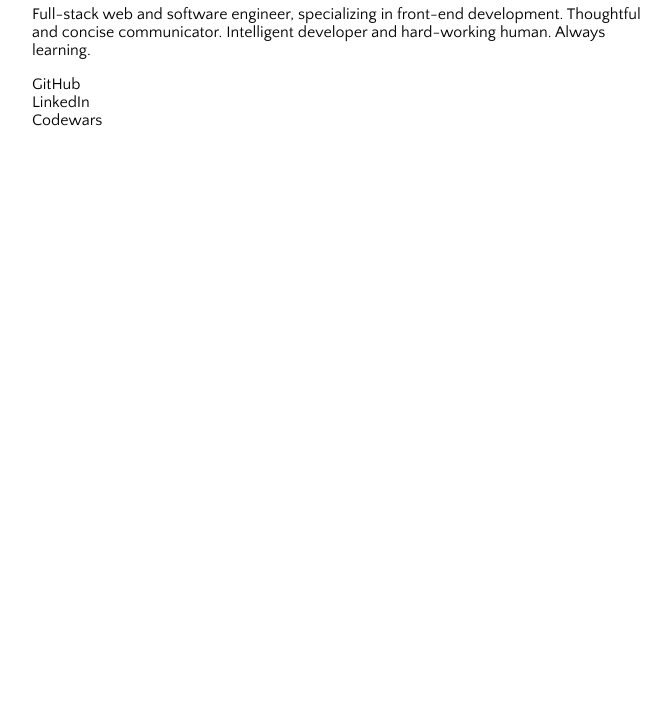
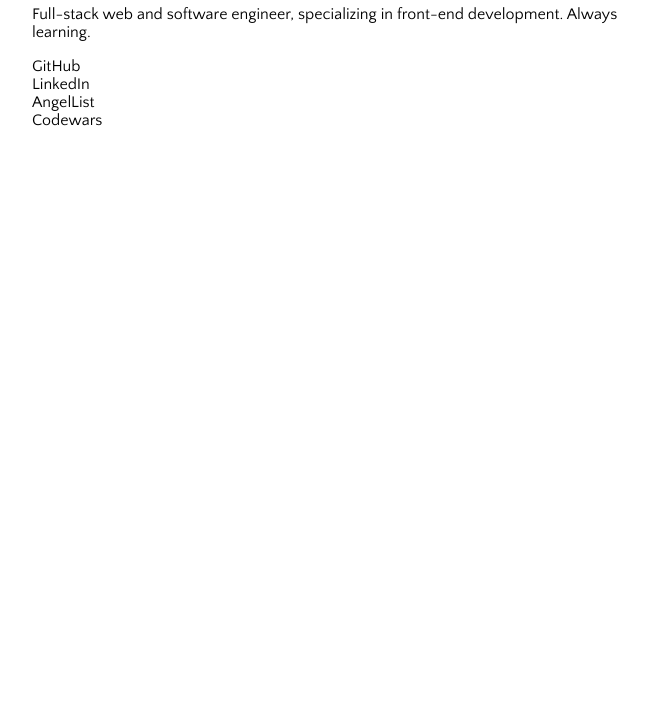
Before and after one commit to heathernfran/heathernfran.github.io, a website: page index.html in a window 1280 px wide. Shown: the part 372-1100 px from the top of the page, without its empty margins (292-963 px from the left). Drawn offline with Linux system fonts and the light colour scheme.

Commit message:
Update intro, add angellist profile

```diff
--- a/index.html
+++ b/index.html
@@ -14,11 +14,12 @@
       <div class="intro">
         <h1>Heather Frantisak</h1>
         <p>
-          Full-stack web and software engineer, specializing in front-end development.  Thoughtful and concise communicator. Intelligent developer and hard-working human. Always learning.
+          Full-stack web and software engineer, specializing in front-end development.  Always learning.
         </p>
         <p>
           <a href="https://github.com/heathernfran">GitHub</a><br />
           <a href="https://www.linkedin.com/in/heather-frantisak" target="_blank">LinkedIn</a><br />
+          <a href="https://angel.co/heather-frantisak" target="_blank">AngelList</a></br />
           <a href="https://www.codewars.com/users/heathernfran" target="_blank">Codewars</a>
         </p>
       </div>
```
